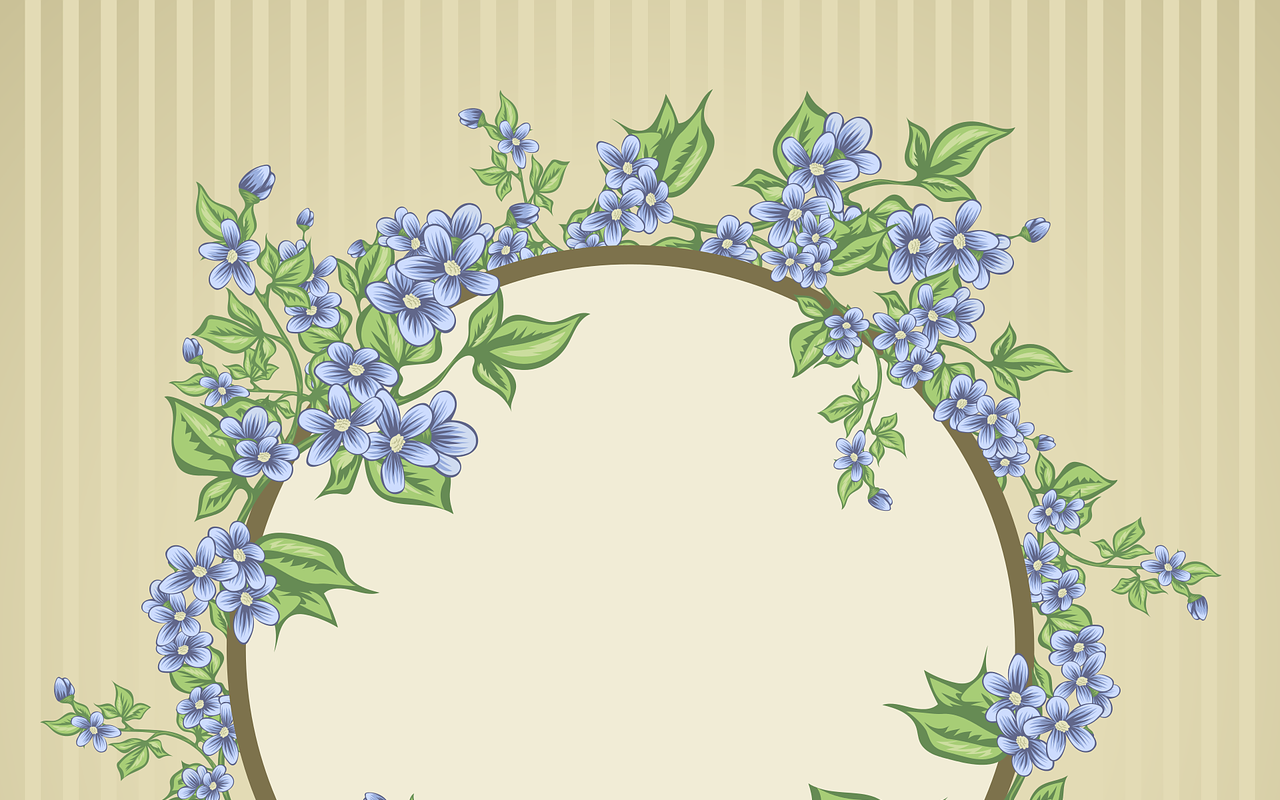
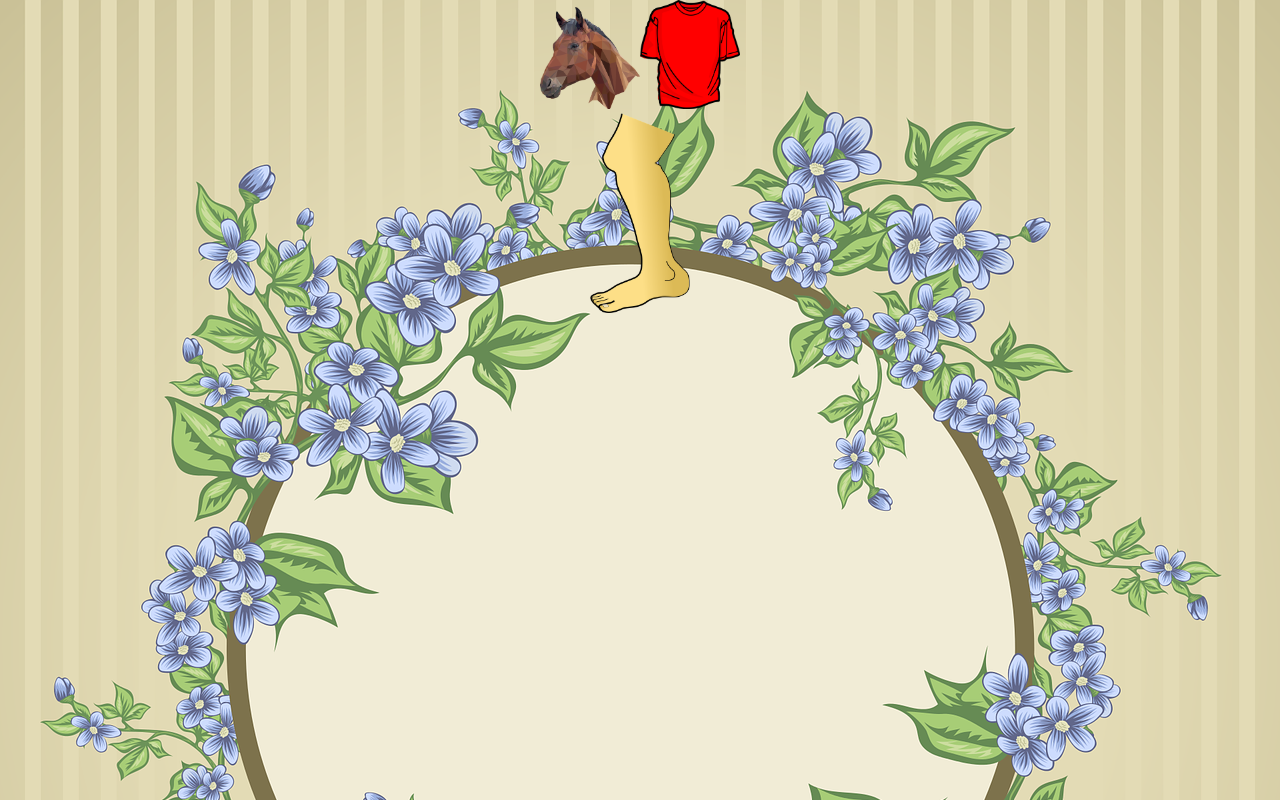
Before and after one commit to adriaivanitsky/react-character-designer, a React (Create React App) app: page / in a window 1280 px wide. Built offline with nearby package versions, Linux system fonts and the light colour scheme.

Commit message:
got all three components to render

```diff
--- a/src/App.js
+++ b/src/App.js
@@ -1,10 +1,11 @@
 import './App.css';
 import background from './cross-stitch-background.png';
+import Home from './views/Home/Home.js';
 function App() {
   return (
     <>
       <div className="App" style={{ backgroundImage: `url(${background})` }}>
-
+        <Home />
       </div>
     </>
   );
--- a/src/components/Character/Character.css
+++ b/src/components/Character/Character.css
@@ -0,0 +1,3 @@
+img {
+    width: 100px;
+}
--- a/src/components/Character/Character.js
+++ b/src/components/Character/Character.js
@@ -1,9 +1,12 @@
 import React from 'react';
+import './Character.css';
 
-export default function Character() {
+export default function Character({ head, middle, pants }) {
   return (
     <div>
-
+      <img src={`${process.env.PUBLIC_URL}/assets/${head}.png`} />
+      <img src={`${process.env.PUBLIC_URL}/assets/${middle}.png`} />
+      <img src={`${process.env.PUBLIC_URL}/assets/${pants}.png`} />
     </div>
   );
 }
--- a/src/components/Picker/Picker.js
+++ b/src/components/Picker/Picker.js
@@ -1,5 +1,5 @@
 import React from 'react';
-import '../Character.css';
+import './Picker.css';
 
 export default function Picker() {
   return (
--- a/src/views/Home/Home.css
+++ b/src/views/Home/Home.css
@@ -0,0 +1,5 @@
+main {
+    width: 200px;
+    height: 200px;
+    margin: auto;
+}
--- a/src/views/Home/Home.js
+++ b/src/views/Home/Home.js
@@ -1,12 +1,16 @@
-import React from 'react';
+import React, { useState } from 'react';
 import Character from '../../components/Character/Character';
 import Picker from '../../components/Picker/Picker';
+import './Home.css';
 
 export default function Home() {
+  const [head, setHead] = useState('horse-head');
+  const [middle, setMiddle] = useState('red-middle');
+  const [pants, setPants] = useState('leg-pants');
   return (
-    <div>
-      <Character />
+    <main>
+      <Character head={head} middle={middle} pants={pants} />
       <Picker />
-    </div>
+    </main>
   );
 }
```
Also changed, not shown: public/assets/blue-pants.webp (deleted).
